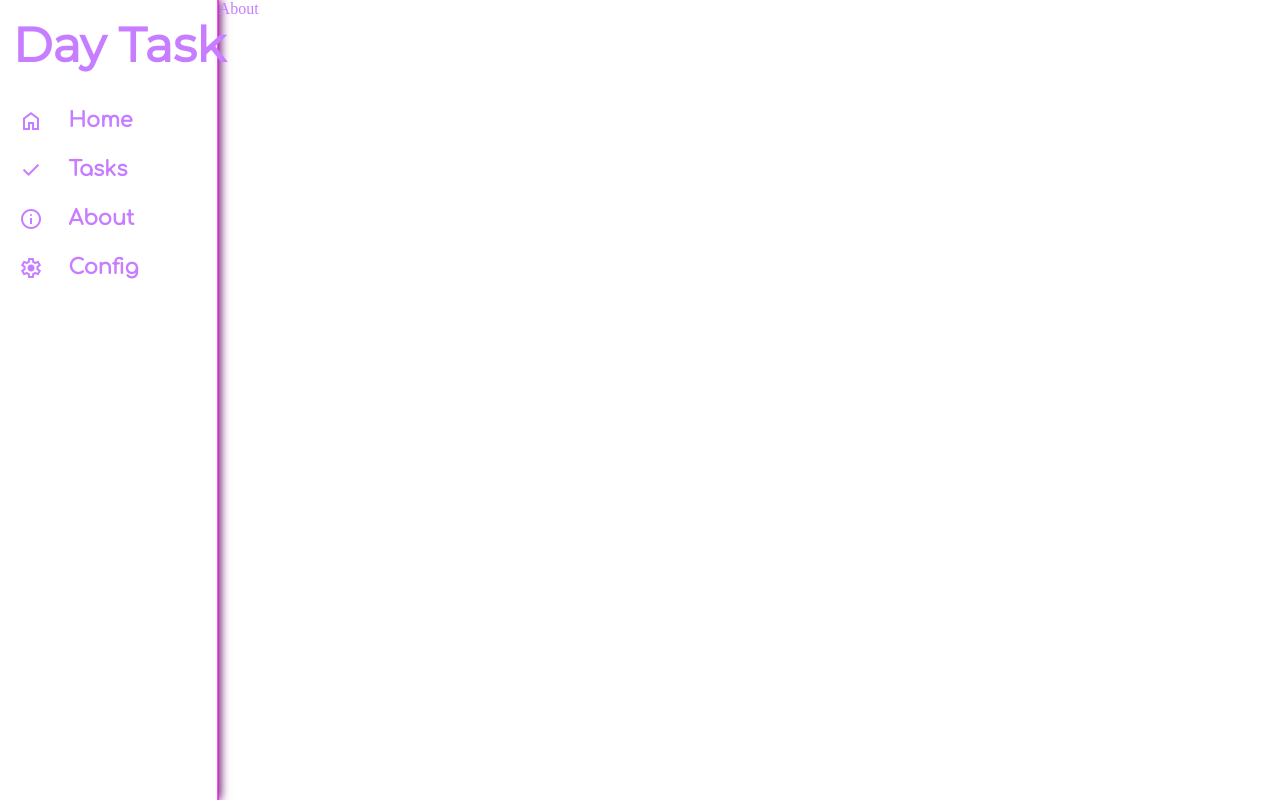
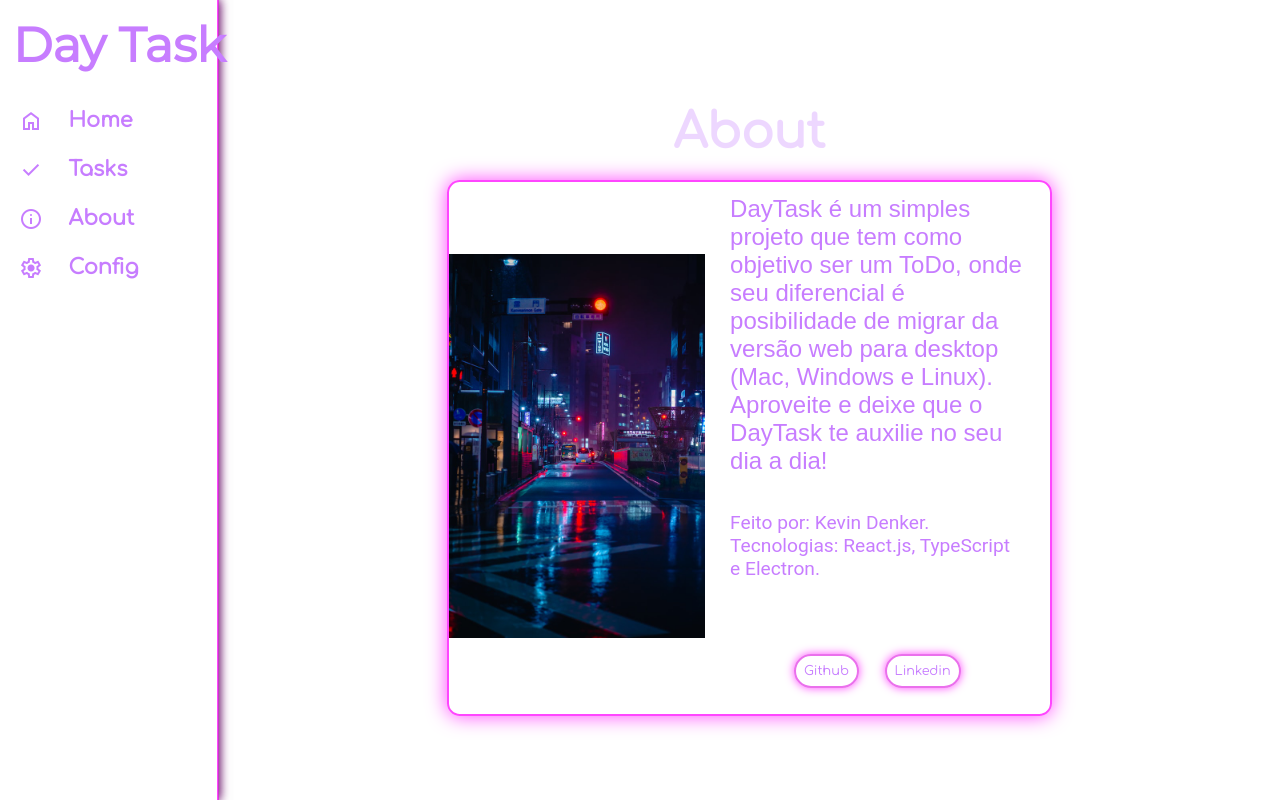
Before and after one commit to Kevin7Denker/DNK-DayTask, a React (Vite) app in the folder DayTask/: page /about in a window 1280 px wide. Built offline with nearby package versions, Linux system fonts and the light colour scheme.

Commit message:
up Home and About content

```diff
--- a/DayTask/src/Pages/About.tsx
+++ b/DayTask/src/Pages/About.tsx
@@ -1,13 +1,38 @@
 import React from 'react'
 import './Style/About.scss'
 import Nav from '@/Components/Nav'
+import img from '@/Images/About.jpg'
 
 const About = () => {
     return(
         <div className="about">
             <div className="nav"><Nav /></div>
             <div className="container">
-                About
+                <div className="title">
+                    About
+                </div>
+                <div className="card">
+                    <div className="container">
+                         <div className="img">
+                            <img src={img}/>
+                        </div>
+                        <div className="text">
+                        <div className="mainText">
+                                DayTask é um simples projeto que tem como objetivo ser um ToDo, onde seu diferencial
+                                é posibilidade de migrar da versão web para desktop (Mac, Windows e Linux).
+                                Aproveite e deixe que o DayTask te auxilie no seu dia a dia!
+                        </div>
+                        <div className="subText">
+                                Feito por: Kevin Denker.{<br/>}
+                                Tecnologias: React.js, TypeScript e Electron.
+                        </div>
+                        <div className="button">
+                                <a href='https://github.com/Kevin7Denker'>Github</a>
+                                <a href='https://www.linkedin.com/in/kevin-denker-573260244/'>Linkedin</a>
+                        </div>
+                        </div>
+                    </div>
+                </div>
             </div>
         </div>
     )
--- a/DayTask/src/Pages/Home.tsx
+++ b/DayTask/src/Pages/Home.tsx
@@ -7,7 +7,10 @@ const Home = () => {
         <div className="home">
             <div className="nav"><Nav /></div>
             <div className="container">
-                Seja Bem Vindo
+                Hello World!
+                <div className="sub">
+                    my first program using Electron :)
+                </div>
             </div>
         </div>
     )
--- a/DayTask/src/Pages/Style/About.scss
+++ b/DayTask/src/Pages/Style/About.scss
@@ -1,13 +1,97 @@
-.about{
+.about {
+  display: flex;
+
+  .nav {
+    flex: 1;
+    max-width: 17vw;
+    min-height: 100vh;
+  }
+
+  .container {
+    flex: 3;
     display: flex;
+    align-items: center;
+    justify-content: center;
+    flex-direction: column;
 
-    .nav{
-        flex: 1;
-        max-width: 17vw;
-        min-height: 100vh;
+    .title {
+      font-size: 3rem;
+      font-family: "Comfortaa", serif;
+      font-weight: 600;
+      opacity: 30%;
+      margin: 2%;
     }
 
-    .container{
-        flex: 3;
+    .card {
+      display: flex;
+      flex-direction: column;
+      border: 2px solid #ff46ff;
+      border-radius: 1vw;
+      box-shadow: 0 0 20px #ff46ff;
+      overflow: hidden;
+
+      .container {
+        display: flex;
+        flex-direction: row;
+
+        img {
+            width: 20vw;
+
+            &:hover{
+                backdrop-filter: blur(10px);
+                transition: 0.4s ease-in-out;
+            }
+        }
+
+        .text {
+            display: flex;
+            flex-direction: column;
+            margin: 1vw;
+            max-width: 25vw;
+
+          .mainText {
+            font-size: 1.5rem;
+            margin-bottom: 3vh;
+            margin-left: 1vw;
+            margin-right: 1vw;
+            font-family: 'Poppins', sans-serif;
+
+
+          }
+
+          .subText {
+            font-size: 1.2rem;
+            margin: 1vw;
+            font-family: 'Roboto', sans-serif;
+          }
+
+          .button {
+            margin-top: 6vh;
+            align-items: center;
+            display: flex;
+            justify-content: center;
+
+            a{
+                margin: 1vw;
+                font-size: 1vw;
+                font-family: 'Comfortaa';
+                border: 2px solid #dd12e099;
+                padding: 1vh;
+                border-radius: 100px;
+                box-shadow: 0 0 10px #ff46ff;
+
+                &:hover {
+                    background-color: #ff0fff;
+                    color: #590059;
+                    transition: 0.3s ease-in-out;
+                    box-shadow: 0 0 0 4px #7b2c7b;
+                }
+            }
+          }
+        }
+
+      }
     }
+
+  }
 }
--- a/DayTask/src/Pages/Style/Home.scss
+++ b/DayTask/src/Pages/Style/Home.scss
@@ -8,6 +8,15 @@
 
     .container{
         flex: 3;
+        justify-content: center;
+        align-items: center;
+        flex-direction: column;
+        display: flex;
+        font-size: 10vw;
+        font-family: 'Montserrat', sans-serif;
+        .sub{
+            font-size: 2vw;
+        }
     }
 
     @media  screen and (max-width: 600) and (max-height) {
```
Also changed, not shown: DayTask/src/Images/About.jpg (added).
